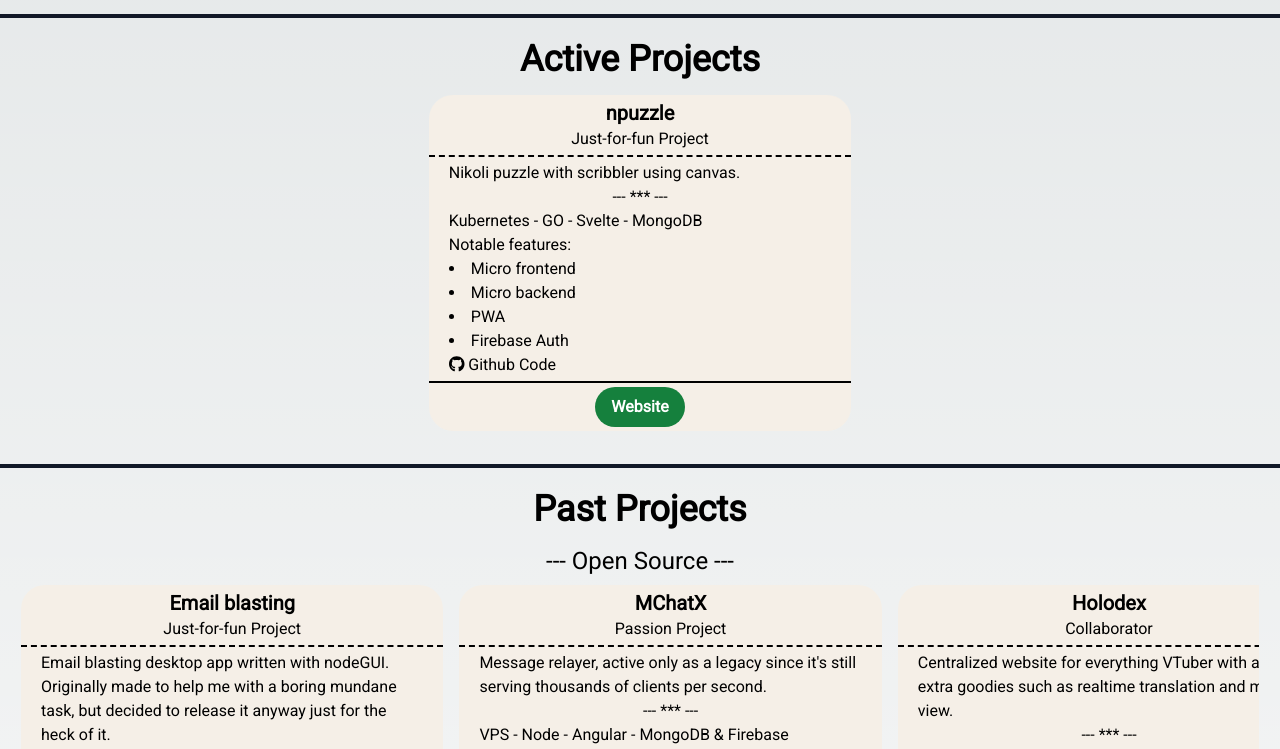
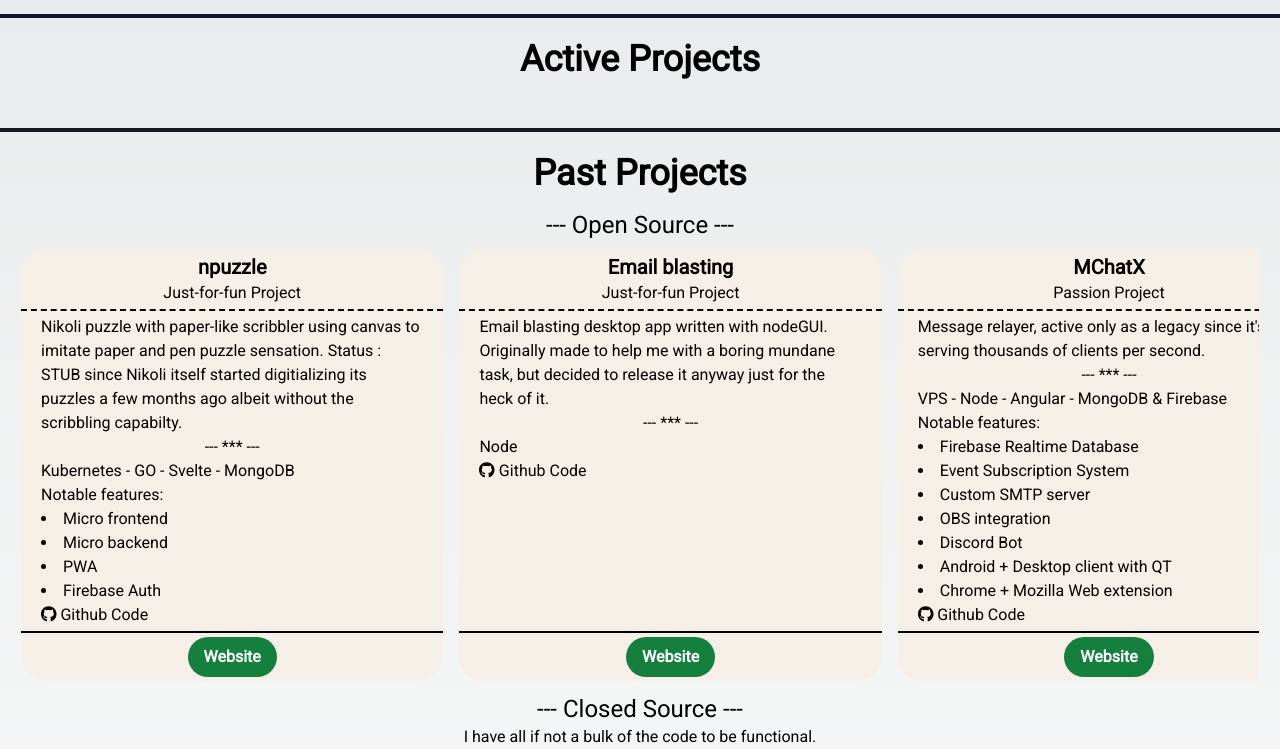
Before and after one commit to MonMonMnemonics/3mwlanding, a Next.js app: page / in a window 1280 px wide. Shown: the part 1260-2009 px from the top of the page. Built offline with nearby package versions, Linux system fonts and the light colour scheme.

Commit message:
small update

```diff
--- a/src/app/projectList.ts
+++ b/src/app/projectList.ts
@@ -1,8 +1,12 @@
 export const activeProjects = [
+]
+
+
+export const openProjects = [
     {
         name: "npuzzle",
         position: "Just-for-fun Project",
-        description: "Nikoli puzzle with scribbler using canvas.",
+        description: "Nikoli puzzle with paper-like scribbler using canvas to imitate paper and pen puzzle sensation. Status : STUB since Nikoli itself started digitializing its puzzles a few months ago albeit without the scribbling capabilty.",
         techstacks: "Kubernetes - GO - Svelte - MongoDB",
         features: [
             "Micro frontend",
@@ -13,10 +17,6 @@
         github: "https://github.com/orgs/NPuzzleX/repositories",
         link: "https://npuzzle.3mworkshop.com"
     },
-]
-
-
-export const openProjects = [
     {
         name: "Email blasting",
         position: "Just-for-fun Project",
```
